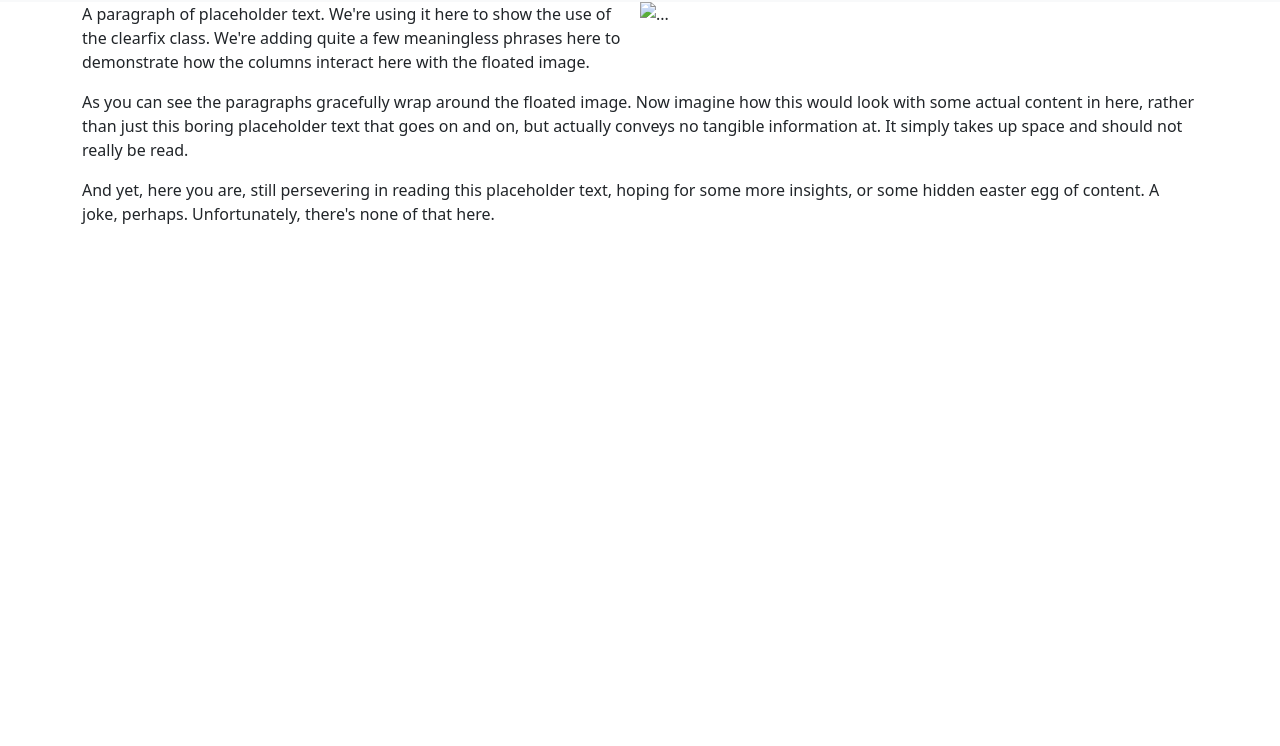
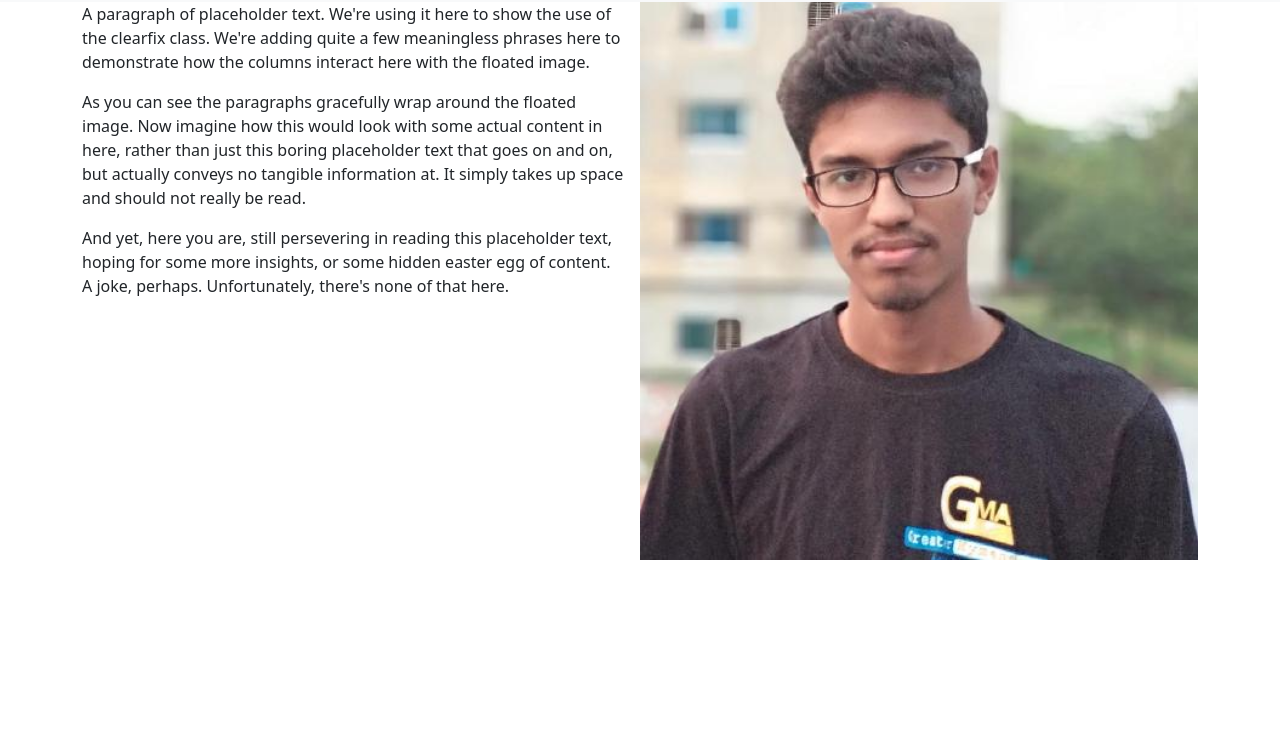
Before and after one commit to rmShoeb/rmshoeb.github.io, a plain HTML site: page index.html in a window 1280 px wide. Shown: the part 54-800 px from the top of the page. Drawn offline with nearby package versions, Linux system fonts and the light colour scheme.

Commit message:
added profile photo

```diff
--- a/index.html
+++ b/index.html
@@ -35,7 +35,7 @@
   </nav>
 
   <div class="clearfix container">
-    <img src="" class="col-md-6 float-md-end mb-3 ms-md-3" alt="...">
+    <img src="me.jpeg" class="col-md-6 float-md-end mb-3 ms-md-3" alt="This is me, in 2018!">
 
     <p>
       A paragraph of placeholder text. We're using it here to show the use of the clearfix class. We're adding quite a
```
Also changed, not shown: me.jpeg (added).
